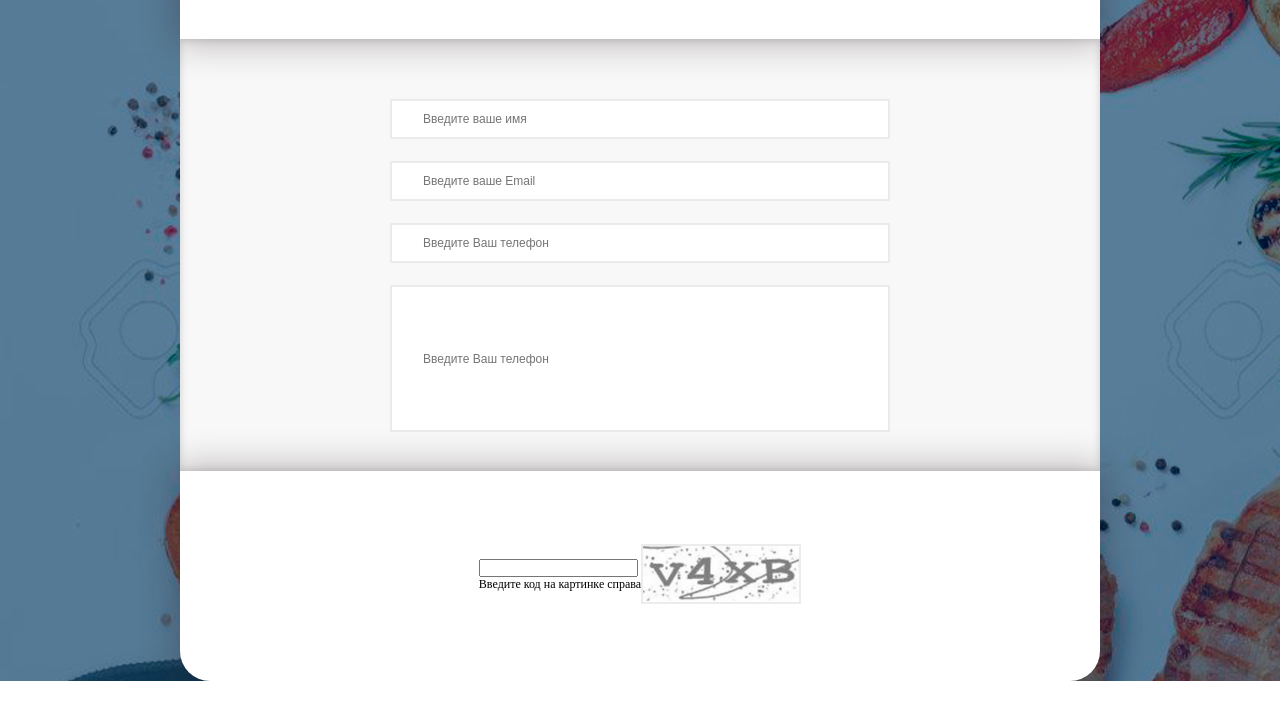
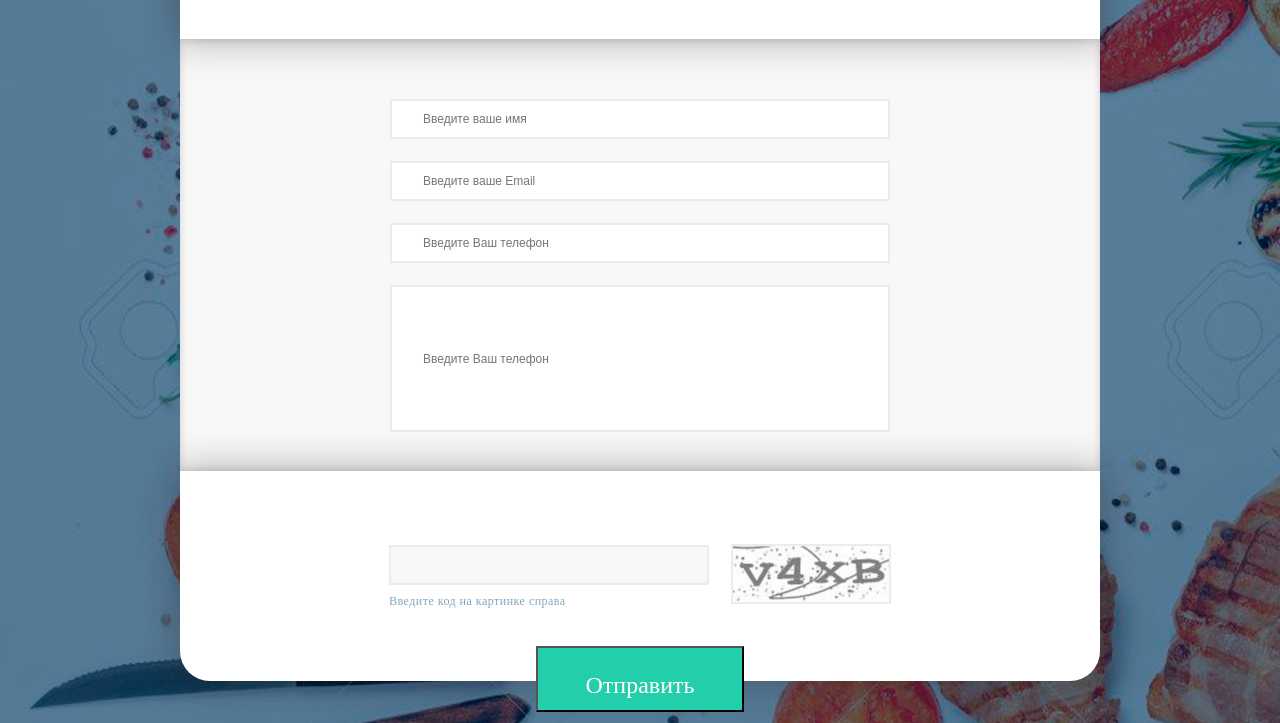
Before and after one commit to AlexForber/Form, a plain HTML site: page index.html in a window 1280 px wide. Shown: the part 143-866 px from the top of the page. Before the commit the page ends 824 px from the top, so only its background shows below. Drawn offline with Linux system fonts and the light colour scheme.

Commit message:
css style in footer

```diff
--- a/css/style.css
+++ b/css/style.css
@@ -115,6 +115,7 @@ body{
     box-shadow: 0 0 36px 4px rgba(44, 22, 29, 0.3);
     background-color: #ffffff;
     border-radius: 0 0 30px 30px;
+    position: relative;
 }
 
 .footer .container{
@@ -123,3 +124,48 @@ body{
     justify-content: center;
     align-items: center;
 }
+
+
+.footer__text{
+    font-size: 12px;
+    font-weight: normal;
+    font-stretch: normal;
+    font-style: normal;
+    line-height: 1;
+    letter-spacing: 0.48px;
+    text-align: left;
+    color: #82a6bf;
+    margin-top: 10px;
+}
+
+.footer__entrance{
+    width: 320px;
+    height: 40px;
+    border: solid 2px #ebebeb;
+    background-color: #f8f8f8;
+    margin-right: 22px;
+}
+
+.footer__btn{
+    width: 208px;
+    height: 66px;
+    font-family: 'Roboto-Regular';
+    font-size: 24px;
+    font-weight: normal;
+    font-stretch: normal;
+    font-style: normal;
+    line-height: 3.13;
+    letter-spacing: normal;
+    text-align: center;
+    color: #ffffff;
+    position: absolute;
+    bottom: -15%;
+}
+
+.btn--green{
+    background-color: #23ceaa;
+}
+
+.footer__btn:hover{
+    background-color: #08a583;
+}
--- a/index.html
+++ b/index.html
@@ -48,6 +48,7 @@
                 <img class="footer__img" src="img/capcha.png" alt="">
             </div>
         </div>
+        <button class="footer__btn btn btn--green">Отправить</button>
     </footer>
 
 </body>
```
